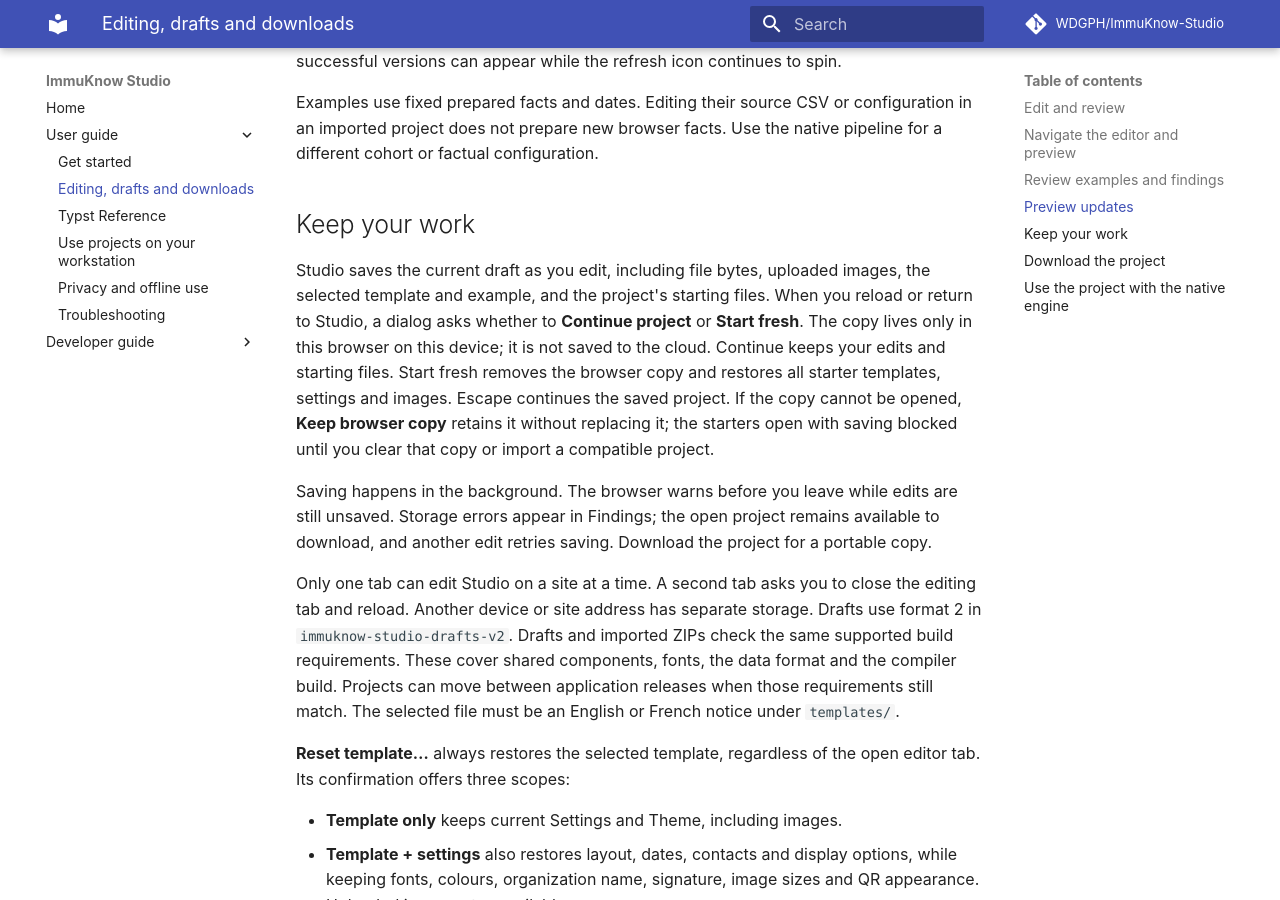
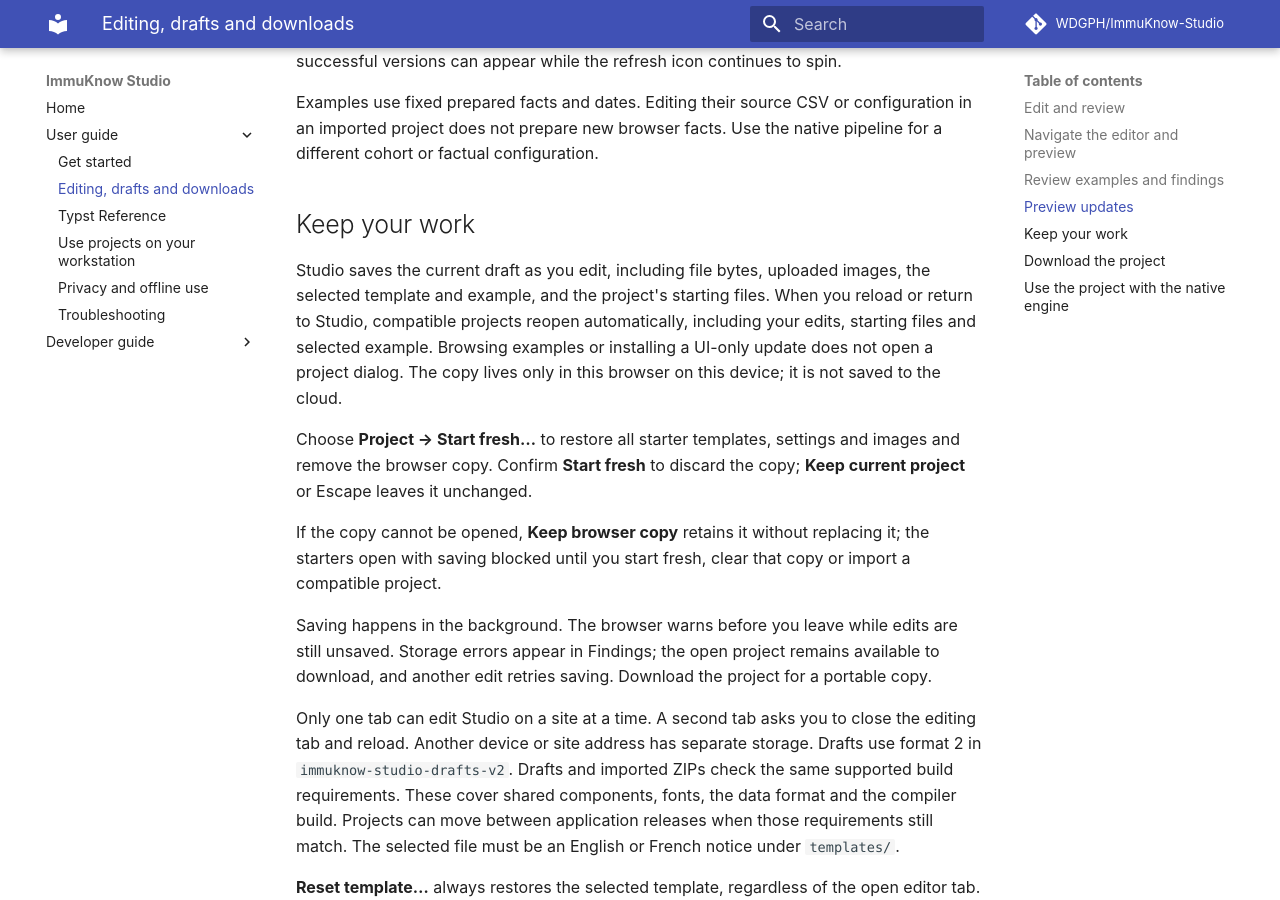
Before and after one commit to WDGPH/ImmuKnow-Studio, an MkDocs documentation site: the page built from docs/studio.md, in a window 1280 px wide and 900 px high, scrolled down 2645 px. Built offline with MkDocs 1.6.1 and Material for MkDocs 9.7.7, drawn with Linux system fonts in a browser that asks for light colours; comment, search, counter and statistics services are not loaded.

Commit message:
Resume compatible browser projects without a startup prompt

```diff
--- a/docs/studio.md
+++ b/docs/studio.md
@@ -116,13 +116,17 @@ the native pipeline for a different cohort or factual configuration.
 
 Studio saves the current draft as you edit, including file bytes, uploaded
 images, the selected template and example, and the project's starting files.
-When you reload or return to Studio, a dialog asks whether to **Continue project**
-or **Start fresh**. The copy lives only in this browser on this device; it is not
-saved to the cloud. Continue keeps your edits and starting files. Start fresh
-removes the browser copy and restores all starter templates, settings and images.
-Escape continues the saved project. If the copy cannot be opened, **Keep browser
-copy** retains it without replacing it; the starters open with saving blocked
-until you clear that copy or import a compatible project.
+When you reload or return to Studio, compatible projects reopen automatically,
+including your edits, starting files and selected example. Browsing examples or
+installing a UI-only update does not open a project dialog. The copy lives only
+in this browser on this device; it is not saved to the cloud.
+
+Choose **Project → Start fresh…** to restore all starter templates, settings and
+images and remove the browser copy. Confirm **Start fresh** to discard the copy;
+**Keep current project** or Escape leaves it unchanged.
+
+If the copy cannot be opened, **Keep browser copy** retains it without replacing it; the starters open with saving blocked
+until you start fresh, clear that copy or import a compatible project.
 
 Saving happens in the background. The browser warns before you leave while
 edits are still unsaved. Storage errors appear in Findings; the open project
--- a/index.html
+++ b/index.html
@@ -30,7 +30,7 @@
 <details class="project-actions"><summary aria-label="Project"><svg viewBox="0 0 24 24" aria-hidden="true"><path d="M3 7V5h7l2 2h9v13H3Z"/></svg><span>Project</span><svg class="menu-chevron" viewBox="0 0 24 24" aria-hidden="true"><path d="m7 10 5 5 5-5"/></svg></summary><section class="actions" aria-label="Project actions">
 <label class="download-fonts"><input id="include-fonts" type="checkbox" checked> Include fonts for installation <small>Without these files, install the matching fonts on your workstation.</small></label>
 <button id="export" disabled>Download project</button><button id="import" disabled>Import project</button><input id="archive" type="file" accept=".zip" hidden>
-<button id="reset" disabled>Reset template…</button><button id="clear" disabled>Clear saved draft</button><button id="restart" disabled>Restart compiler</button>
+<button id="reset" disabled>Reset template…</button><button id="clear" disabled>Clear saved draft</button><button id="fresh" disabled>Start fresh…</button><button id="restart" disabled>Restart compiler</button>
 </section></details>
 <button id="theme-toggle" aria-label="Switch to dark mode"></button>
 <a class="github-link" href="https://github.com/WDGPH/ImmuKnow" target="_blank" rel="noopener noreferrer" aria-label="ImmuKnow on GitHub" title="ImmuKnow on GitHub"><svg viewBox="0 0 24 24" aria-hidden="true"><path fill="currentColor" d="M12 .9a11.1 11.1 0 0 0-3.5 21.6c.6.1.8-.2.8-.5v-2.1c-3.2.7-3.9-1.4-3.9-1.4-.5-1.3-1.3-1.6-1.3-1.6-1.1-.7.1-.7.1-.7 1.2.1 1.8 1.2 1.8 1.2 1.1 1.8 2.8 1.3 3.5 1 .1-.8.4-1.3.7-1.6-2.6-.3-5.3-1.3-5.3-5.5 0-1.2.4-2.2 1.2-3-.1-.3-.5-1.5.1-3 0 0 1-.3 3.1 1.2a10.8 10.8 0 0 1 5.7 0c2.1-1.5 3.1-1.2 3.1-1.2.6 1.5.2 2.7.1 3 .8.8 1.2 1.8 1.2 3 0 4.2-2.7 5.2-5.3 5.5.4.4.8 1.1.8 2.2V22c0 .3.2.6.8.5A11.1 11.1 0 0 0 12 .9Z"/></svg></a>
@@ -68,11 +68,11 @@
 </footer>
 <dialog id="recovery-dialog" aria-labelledby="recovery-title" aria-describedby="recovery-local recovery-error recovery-reset">
 <form method="dialog">
-<h2 id="recovery-title">Continue your browser project?</h2>
+<h2 id="recovery-title">Start a fresh project?</h2>
 <p id="recovery-local">Studio saves a working copy in this browser on this device. It does not save projects to the cloud.</p>
 <p id="recovery-error" hidden></p>
 <p id="recovery-reset">Start fresh restores the starter templates, settings and images and removes this browser copy. Download a project ZIP when you want a portable copy.</p>
-<div class="project-change-actions"><button value="reset">Start fresh</button><button id="recovery-continue" value="continue" autofocus>Continue project</button></div>
+<div class="project-change-actions"><button value="reset">Start fresh</button><button id="recovery-continue" value="continue" autofocus>Keep current project</button></div>
 </form>
 </dialog>
 <dialog id="project-change-dialog" aria-labelledby="project-change-title" aria-describedby="project-change-text project-change-shared">
--- a/src/style.css
+++ b/src/style.css
@@ -388,7 +388,8 @@ main {
   display: grid;
   place-items: center;
 }
-.navigation button svg {
+#previous svg,
+#next svg {
   width: 20px;
   height: 20px;
   fill: none;
```
Also changed, not shown: docs/getting-started.md (+4 -3 lines), docs/privacy-offline.md (+3 -3 lines), 6 other files.
